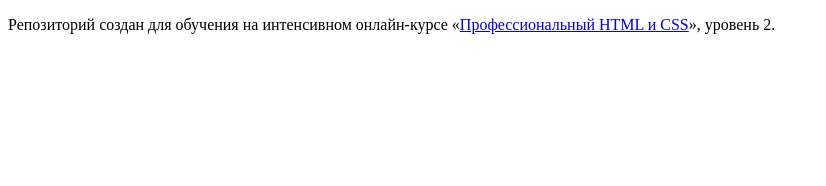
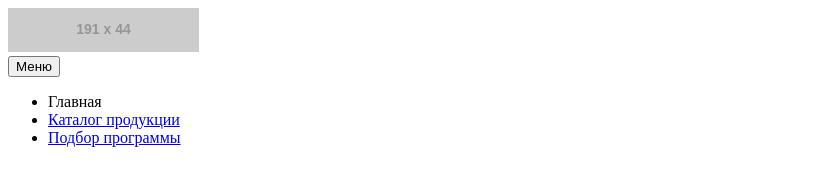
Before and after one commit to Spektorn/497629-cat-energy, a website: page source/index.html in a window 1280 px wide. Shown: the whole page, without its empty margins (0-826 px from the left). Drawn offline with Linux system fonts and the light colour scheme; placeholder pictures from the web are drawn by us.

Commit message:
Сверстан хедер главной

```diff
--- a/source/index.html
+++ b/source/index.html
@@ -6,7 +6,25 @@
     </head>
     <body>
 
-    <p>Репозиторий создан для обучения на интенсивном онлайн‑курсе «<a href="https://htmlacademy.ru/intensive/adaptive">Профессиональный HTML и CSS</a>», уровень 2.</p>
+        <header class="page-header">
+            <a class="page-header__logo logo">
+                <img class="page-header__logo-image logo-image" src="http://placehold.it/191x44" width="191" height="44" alt="Cat Energy">
+            </a>
+            <nav class="main-nav">
+                <button class="main-nav__nav-btn" type="button">Меню</button>
+                <ul class="main-nav__list site-list">
+                    <li class="site-list__item site-list__item--active">
+                        <a class="sl-item__link link">Главная</a>
+                    </li>
+                    <li class="site-list__item">
+                        <a class="sl-item__link link" href="catalog.index">Каталог продукции</a>
+                    </li>
+                    <li class="site-list__item">
+                        <a class="sl-item__link link" href="form.index">Подбор программы</a>
+                    </li>
+                </ul>
+            </nav>
+        </header>
 
     </body>
 </html>
```
Lines whose indentation alone changed are shown as unchanged.
